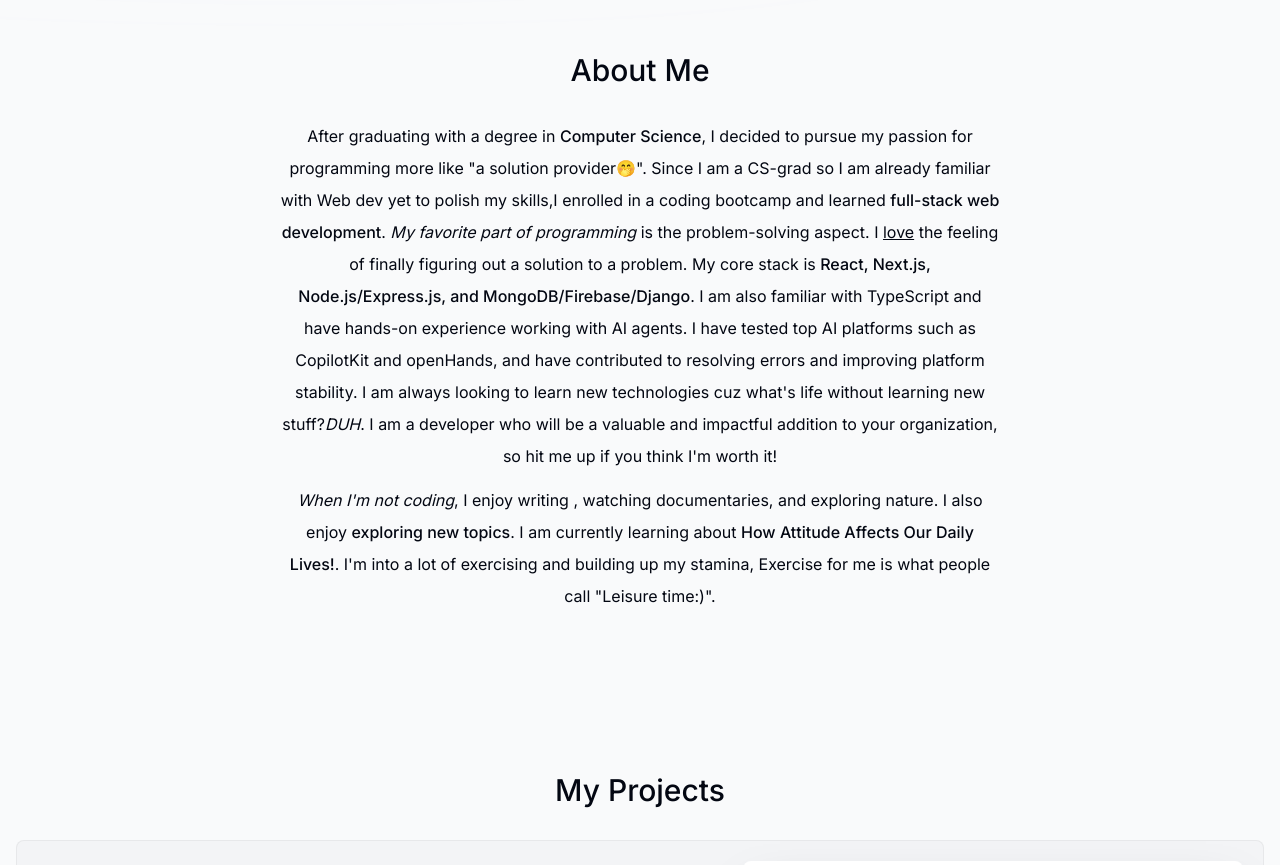
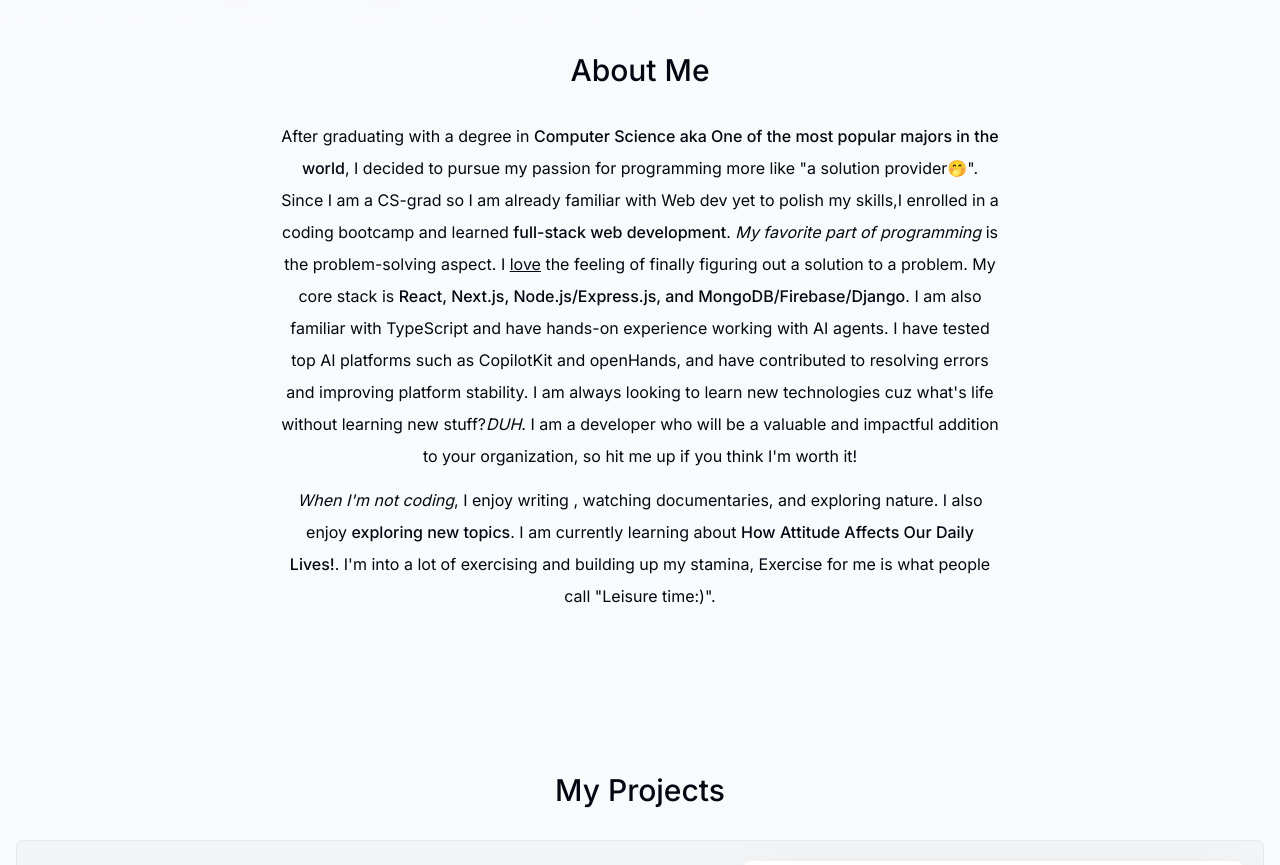
Before and after one commit to humixx/portfolio-website-humaira, a Next.js app: page / in a window 1280 px wide. Shown: the part 880-1745 px from the top of the page. Built offline with nearby package versions, Linux system fonts and the light colour scheme.

Commit message:
changed intro a little bit

```diff
--- a/components/about.tsx
+++ b/components/about.tsx
@@ -20,7 +20,7 @@ export default function About() {
       <SectionHeading>About me</SectionHeading>
       <p className="mb-3">
         After graduating with a degree in{" "}
-        <span className="font-medium">Computer Science</span>, I decided to pursue my
+        <span className="font-medium">Computer Science aka One of the most popular majors in the world</span>, I decided to pursue my
         passion for programming more like "a solution provider🤭". Since I am a CS-grad so I am already familiar with Web dev yet to polish my skills,I enrolled in a coding bootcamp and learned{" "}
         <span className="font-medium">full-stack web development</span>.{" "}
         <span className="italic">My favorite part of programming</span> is the
```
Also changed, not shown: 1 other file (tests, documents, lock files or other folders).
